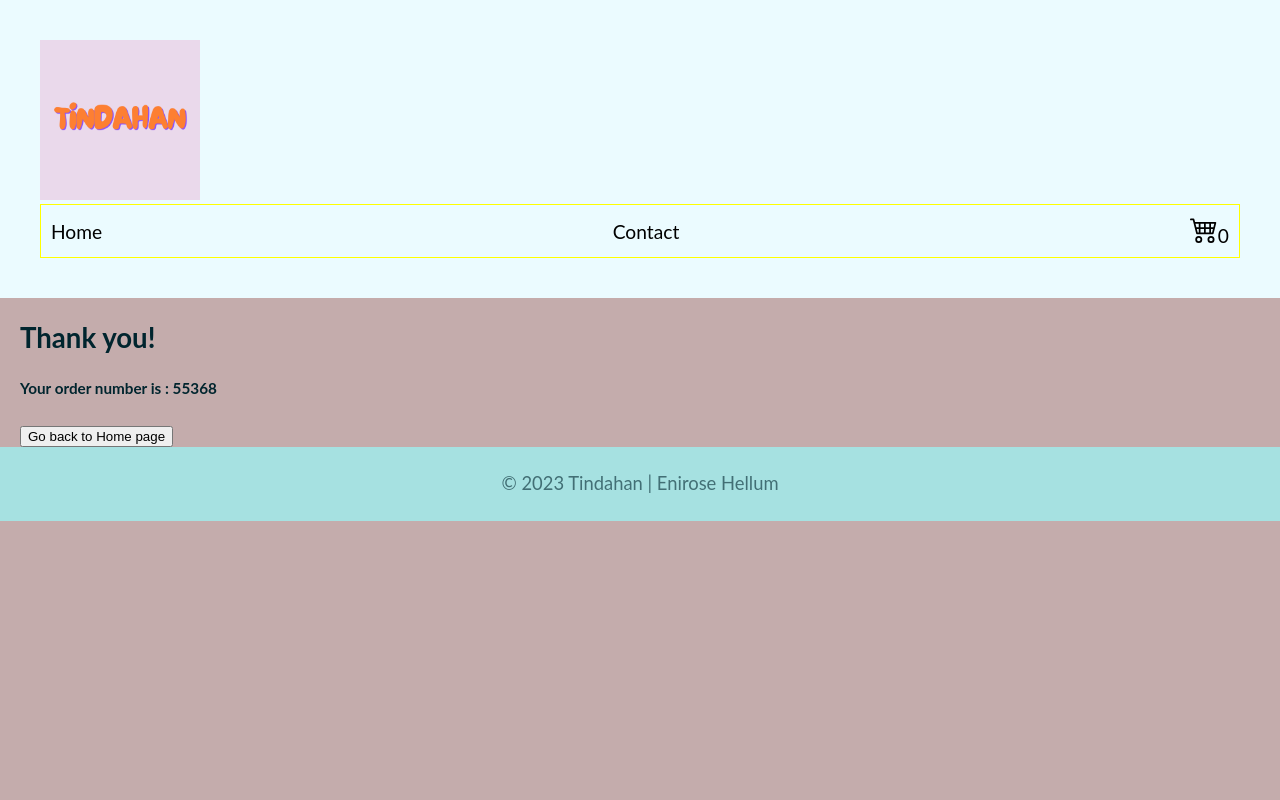
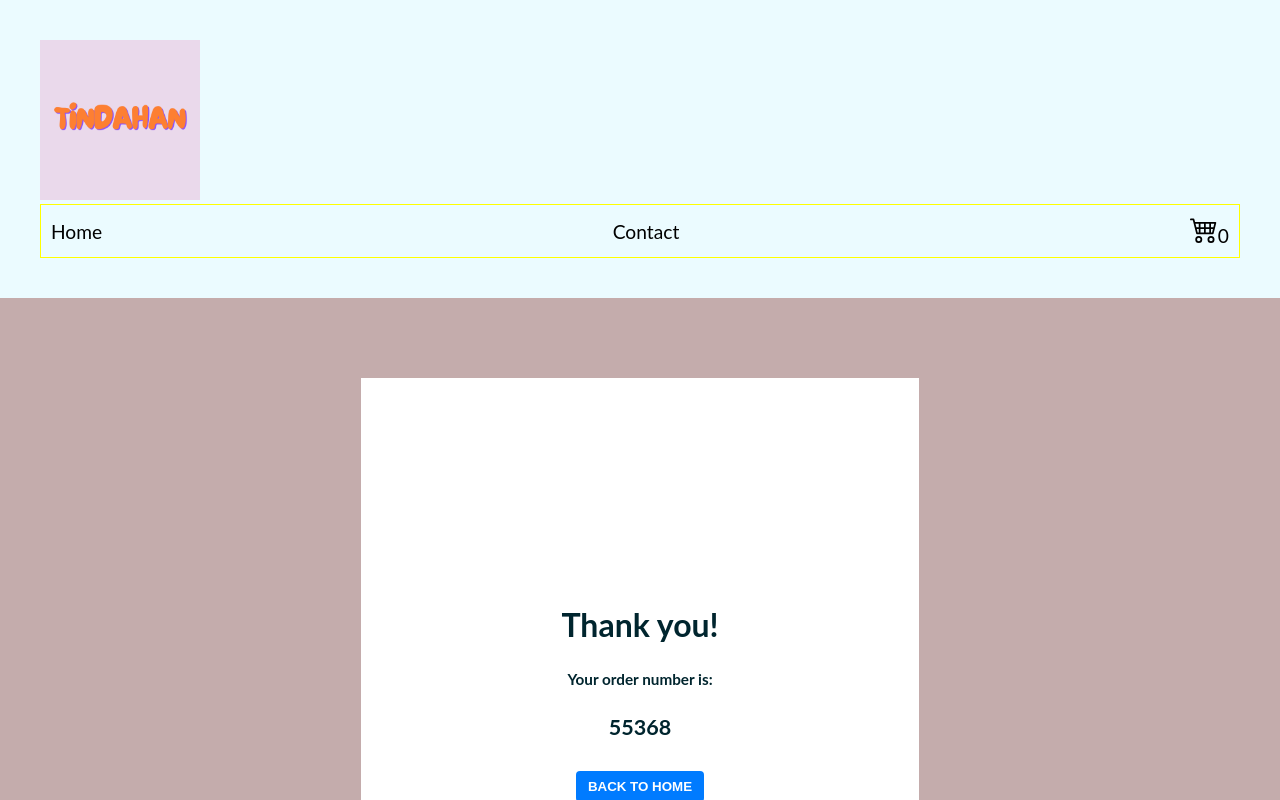
Before and after one commit to Enirose/Tindahan-React_CA, a React (Vite) app: page /checkout in a window 1280 px wide. Shown: the top 800 px of the page. Built offline with nearby package versions, Linux system fonts and the light colour scheme.

Commit message:
added styling for checkout page

```diff
--- a/src/pages/Cart/Cart.jsx
+++ b/src/pages/Cart/Cart.jsx
@@ -1,12 +1,12 @@
 import { ShoppingCartContext } from '../../Context/ShoppingCartContext';
 import { useContext } from 'react';
 import { Container } from '../../components/Styled/Container.styled';
-import { StyledCard } from '../../components/Styled/Card.styled';
 import { Link } from 'react-router-dom';
+import { CartContainer, CartStyledCard, CheckoutButton, QuantityButton, QuantityContainer, QuantityValue, TotalCheckoutContainer, TotalPrice } from './Cart.styled';
 
 export default function Cart() {
 
-  const { cart, increaseQuantity, decreaseQuantity, clear, totalPrice} = useContext(ShoppingCartContext);
+  const { cart, increaseQuantity, decreaseQuantity, clear, totalPrice, discountedPrice} = useContext(ShoppingCartContext);
 
   console.log(cart);
 
@@ -16,22 +16,36 @@ export default function Cart() {
       {cart.length === 0 ? (
         <p>Your cart is empty.</p>
       ) : (
-        <div>
-          {cart.map((item) => (
-            <StyledCard key={item.id}>
+        <CartContainer>
+          <div>
+            {cart.map((item) => (
+            <CartStyledCard key={item.id}>
               <div>
                 <img src={item.imageUrl} alt={item.title} />
               </div>
               <h2>{item.title}</h2>
               <h4>Price: {item.price}</h4>
-              <div>Quantity: {item.quantity}</div>
-              <button onClick={() => increaseQuantity(item.id)}> + </button>
-              <button onClick={() => decreaseQuantity(item.id)}> - </button>
-            </StyledCard>
+              {/* <h5 style={{  color: 'red', display: 'inline', textDecoration: item.price !== item.discountedPrice ? 'line-through' : 'none' }}>
+                    {item.price !== item.discountedPrice ? `${item.price},-` : null}
+              </h5> */}
+              <QuantityContainer>
+              <QuantityButton onClick={() => increaseQuantity(item.id)}> + </QuantityButton>
+              <QuantityValue>{item.quantity}</QuantityValue>
+              <QuantityButton onClick={() => decreaseQuantity(item.id)}> - </QuantityButton>
+              </QuantityContainer>
+
+            </CartStyledCard>
           ))}
-          <h3>Total: {totalPrice}</h3>
-          <Link to={'/checkout'}><button onClick={() => clear()}>Checkout</button></Link>
-        </div>
+          </div>
+          <TotalCheckoutContainer>
+          <TotalPrice>Total: {totalPrice}</TotalPrice>
+          <Link to={'/checkout'}><CheckoutButton onClick={() => clear()}>Checkout</CheckoutButton></Link>
+          <div>
+            <Link to={'/home'}><CheckoutButton>Continue Shopping</CheckoutButton></Link>
+          </div>
+
+          </TotalCheckoutContainer>
+        </CartContainer>
       )}
     </Container>
   );
--- a/src/pages/Cart/Cart.styled.jsx
+++ b/src/pages/Cart/Cart.styled.jsx
@@ -0,0 +1,138 @@
+import { styled } from "styled-components";
+
+// export const CartContainer = styled.div `
+//     margin: 0 auto;
+//     align-items: center;
+//     display: flex;
+//     justify-content: center;
+//     flex-wrap: wrap;
+//     gap: 2rem;
+//     align-items: center;
+//     padding: 20px;
+//     display: grid;
+//     grid-template-columns: repeat(3, 1fr);
+// `
+
+export const CartContainer = styled.div`
+  display: flex;
+  flex-wrap: wrap;
+  gap: 20px;
+  align-items: flex-start;
+  height: 100vh;
+
+  @media (min-width: 768px) {
+    justify-content: space-evenly;
+  }
+`;
+
+export const CartStyledCard = styled.div`
+  display: flex;
+  align-items: center;
+  border: 1px solid #ccc;
+  border-radius: 4px;
+  background-color: #f9f9f9;
+  font-size: medium;
+  height: 100px;
+  margin-bottom: 5px;
+  padding: 15px;
+  justify-content: space-evenly;
+
+  img {
+    width: 100%;
+    height: 90px;
+    object-fit: cover;
+  }
+
+  h2 {
+    margin-bottom: 5px;
+    font-size: 16px;
+    text-align: center;
+
+    @media (max-width: 700px) {
+        font-size: 10px;
+    }
+  }
+
+  h4 {
+    margin-bottom: 5px;
+    font-size: 10px;
+    @media (min-width: 450px) {
+        font-size: 13px;
+    }
+  }
+
+  div {
+    font-size: 14px;
+  }
+
+  button {
+    padding: 5px 10px;
+    border: none;
+    border-radius: 4px;
+    background-color: #007bff;
+    color: #fff;
+    font-size: 16px;
+    font-weight: bold;
+    cursor: pointer;
+  }
+
+  @media (min-width: 750px) {
+    padding: 15px;
+    }
+`;
+
+export const QuantityContainer = styled.div`
+  display: flex;
+  align-items: center;
+`;
+
+export const QuantityButton = styled.button`
+  margin: 0 5px;
+  padding: 5px;
+  border: none;
+  border-radius: 4px;
+  background-color: #007bff;
+  color: #fff;
+  font-size: 16px;
+  font-weight: bold;
+  cursor: pointer;
+`;
+
+export const QuantityValue = styled.span`
+  font-size: 16px;
+`;
+
+export const TotalCheckoutContainer = styled.div`
+   flex-basis: 100%;
+   text-align: center;
+   justify-content: center;
+
+  @media (min-width: 450px) {
+    flex-basis: auto;
+
+
+  }
+`;
+
+
+export const TotalPrice = styled.h3`
+  margin: 20px 60px;
+  font-size: 20px;
+  text-align: center;
+  background-color: #fff;
+  padding: 10px;
+`;
+
+export const CheckoutButton = styled.button`
+  margin-top: 10px;
+  padding: 8px 12px;
+  border: none;
+  border-radius: 4px;
+  background-color: #007bff;
+  color: #fff;
+  font-size: 16px;
+  font-weight: bold;
+  text-transform: uppercase;
+  cursor: pointer;
+  align-items: center;
+`;
--- a/src/pages/Checkout/Checkout.jsx
+++ b/src/pages/Checkout/Checkout.jsx
@@ -1,13 +1,18 @@
 import { Link } from "react-router-dom"
-import { Container } from "../../components/Styled/Container.styled"
+import { CheckoutContainer, StyledCheckout } from "./Checkout.styled"
+
 
 export default function Checkout () {
     return (
-        <Container>
-            <h2>Thank you!</h2>
-            <h5>Your order number is : 55368</h5>
-            <Link to='/' ><button>Go back to Home page</button></Link>
-        </Container>
-
+        <CheckoutContainer>
+            <StyledCheckout>
+                <div>
+                    <h2>Thank you!</h2>
+                    <h5>Your order number is:</h5>
+                    <h3>55368</h3>
+                    <Link to='/' ><button>Back to Home</button></Link>
+                </div>
+            </StyledCheckout>
+        </CheckoutContainer>
     )
 }
--- /dev/null
+++ b/src/pages/Checkout/Checkout.styled.jsx
@@ -0,0 +1,55 @@
+import { styled } from "styled-components";
+
+export const CheckoutContainer = styled.div `
+    display: flex;
+    flex-direction: column;
+    align-items: center;
+    margin: 50px;
+    height: 100vh;
+`
+
+export const StyledCheckout = styled.div `
+    background-color: #fff;
+    align-items: center;
+    padding: 50px;
+    margin: 30px;
+
+    h2 {
+        font-size: 2rem;
+
+
+        @media (max-width: 480px) {
+        font-size: medium;
+        }
+
+    }
+
+    /* h5 {
+        text-align: center;
+    } */
+
+    button {
+        margin-top: 10px;
+        padding: 8px 12px;
+        border: none;
+        border-radius: 4px;
+        background-color: #007bff;
+        color: #fff;
+        font-weight: bold;
+        text-transform: uppercase;
+        cursor: pointer;
+    }
+
+    div {
+        text-align: center;
+    }
+
+    @media (max-width: 480px) {
+       padding: 50px;
+       margin: 5px;
+    }
+
+    @media (min-width: 700px) {
+       padding: 200px;
+    }
+`
```
